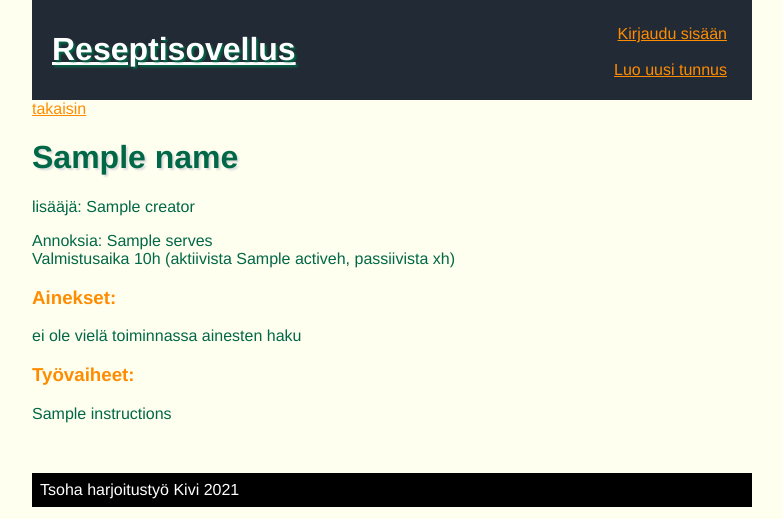
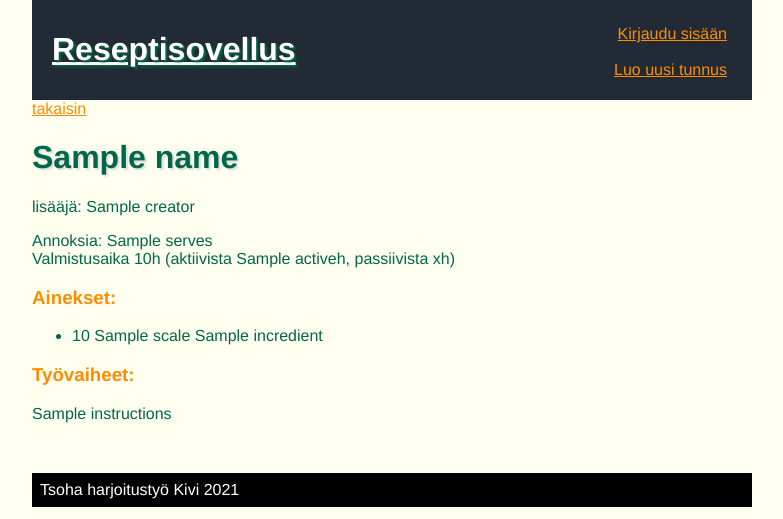
Before and after one commit to kivik-beep/Reseptisovellus, a Flask app: template templates/recipe.html in a window 1280 px wide. Shown: the top 519 px of the page, without its empty margins (248-1031 px from the left). Run offline with Flask 2, Linux system fonts and the light colour scheme; the template is opened without the code that fills it: most values are stand-ins (such as "Sample title", 1, 10 or a date in 2020).

Commit message:
Add methods for incredient listing

```diff
--- a/foods.py
+++ b/foods.py
@@ -75,3 +75,8 @@ def is_taken(name):
     sql = "SELECT id FROM recipe WHERE name=:name"
     result = db.session.execute(sql, {"name": name}).fetchall()
     return bool(result)
+
+def get_incredients(recipe_id):
+    sql = "SELECT I.quantity, I.scale, N.name FROM incredients as I, incredient as N WHERE I.incredient_id = N.id AND I.recipe_id=:recipe_id"
+    incredients = db.session.execute(sql, {"recipe_id": recipe_id}).fetchall()
+    return incredients
--- a/routes.py
+++ b/routes.py
@@ -98,7 +98,8 @@ def recipes():
 def recipe(id):
         if foods.is_created(id):
             data = foods.get_recipe(id)
-            return render_template("recipe.html", id=str(id), name=data[1], creator=users.username_recipe(data[2]), serves=data[4], active=data[4],passive=data[5], total=data[4]+data[5], instructions=data[3])
+            incredient_data = foods.get_incredients(id)
+            return render_template("recipe.html", id=str(id), name=data[1], creator=users.username_recipe(data[2]), serves=data[4], active=data[4],passive=data[5], total=data[4]+data[5], instructions=data[3], incredients=incredient_data)
         else:
             return render_template("error.html", message="Reseptiä ei ole vielä luotu!")
 
--- a/templates/recipe.html
+++ b/templates/recipe.html
@@ -14,7 +14,11 @@ tähän toiminnallisuus joka lisää reseptin suosikkeihin
 <br>
 Valmistusaika {{ total }}h (aktiivista {{ active }}h, passiivista {{ passive }}h)
 <h3>Ainekset:</h3>
-ei ole vielä toiminnassa ainesten haku
+<ul>
+    {% for incredient in incredients %}
+    <li>{{ incredient.quantity }} {{ incredient.scale }} {{ incredient.name }}
+    {% endfor %}
+</ul>
 <p>
 <h3>Työvaiheet:</h3>
 {{ instructions }}
```
